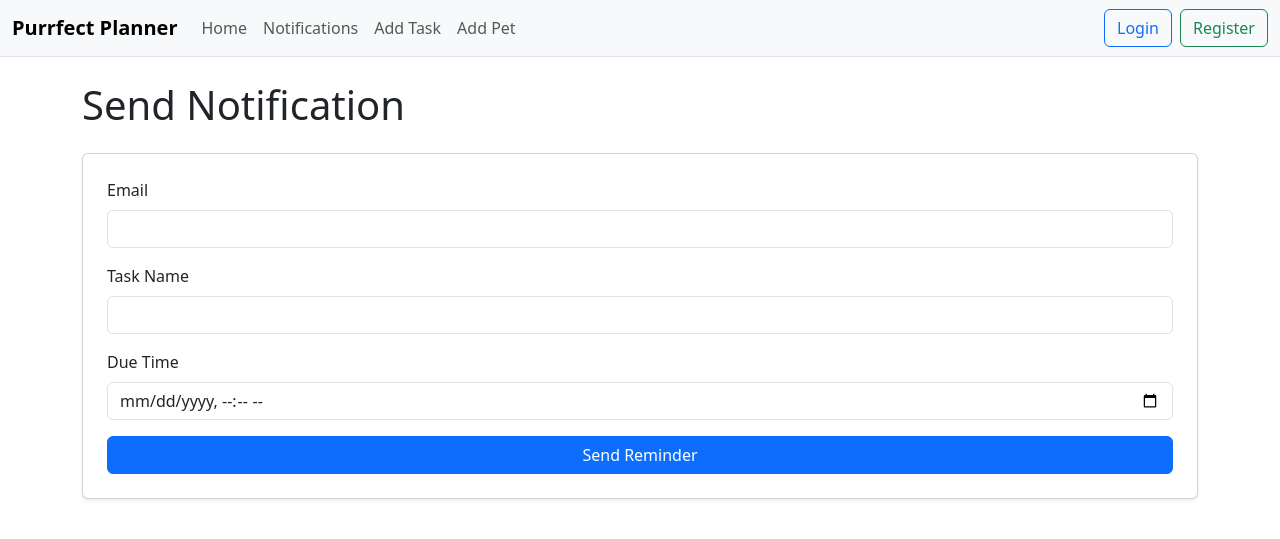
After one commit to ShreyGK6/Purrfect_Planner, a Flask app: page /notifications in a window 1280 px wide. The commit adds this page. Shown: the top 539 px of the page. Run offline with Flask 3, Linux system fonts and the light colour scheme.

Commit message:
merged shrey's stuff(notifications)

```diff
--- a/app.py
+++ b/app.py
@@ -7,6 +7,7 @@ import uuid
 from config import Config
 from models import db, User, Pet, Task, MedicalRecord
 from datetime import datetime
+from utils.notifications import notifications_bp
 
 #loading environment variables from .env
 load_dotenv()
@@ -42,6 +43,7 @@ def create_app():
     #making flask app and point it to templates and static folders
     app = Flask(__name__, template_folder="templates", static_folder="static")
     app.config.from_object(Config)
+    app.register_blueprint(notifications_bp)
 
     #uploads config - jerome code
     app.config["UPLOAD_FOLDER"] = os.path.join(app.static_folder, "uploads")  # absolute FS path
@@ -129,15 +131,12 @@ def create_app():
     def add_pet():
         if request.method == "GET":
             return render_template("add_pet.html")
-
         name = (request.form.get("name") or "").strip()
         species = (request.form.get("species") or "").strip()
         photo = request.files.get("photo")
-
         if not name or not species:
             flash("Name and species are required!", "danger")
             return redirect(url_for("add_pet"))
-
         filename = None
         if photo and photo.filename:
             if not allowed_file(photo.filename):
@@ -150,11 +149,9 @@ def create_app():
             photo.save(save_path)
             # store web path for templates:
             filename = f"/static/uploads/{unique}"
-
         pet = Pet(name=name, type=species, photo_path=filename or "", owner_id=current_user.id)
         db.session.add(pet)
         db.session.commit()
-
         flash("Pet added successfully!", "success")
         return redirect(url_for("home"))
 
@@ -292,7 +289,6 @@ def create_app():
             records = pet.medical_record.to_view()
         else:
              records = {"vaccine": "","allergies": "","medication": "","vet_info": "" }
-
         return render_template("medical_records.html", pet=pet.to_card(), records=records)
 
     @app.route("/records/<int:pet_id>/edit", methods=["GET", "POST"])
@@ -300,13 +296,11 @@ def create_app():
     def edit_med(pet_id):
         pet = Pet.query.filter_by(id=pet_id, owner_id=current_user.id).first_or_404() #curr pet belongs to curr user
         record = pet.medical_record #get exisitng record
-
         if request.method == "POST": #store all fields of data from frontend
             vaccine = (request.form.get("vaccine") or "").strip()
             allergies = (request.form.get("allergies") or "").strip()
             medication = (request.form.get("medication") or "").strip()
             vet_info = (request.form.get("vet_info") or "").strip()
-
             if record is None: #replace dummy record with newly created record if none exists. none exists by default
                 record = MedicalRecord(
                     pet_id=pet.id,
@@ -321,7 +315,6 @@ def create_app():
                 record.allergies = allergies
                 record.medication = medication
                 record.vet_info = vet_info
-
             db.session.commit() #commit changes to db
             flash("Medical records updated!", "success") #success message
             return redirect(url_for("medical_records", pet_id=pet.id))
@@ -341,7 +334,6 @@ def create_app():
     def delete_med(pet_id):
         pet = Pet.query.filter_by(id=pet_id, owner_id=current_user.id).first_or_404() #pet needs to belong to current user
         record = pet.medical_record
-
         #if record exists, clear all fields and commit to db "deleting it"
         #we do not want to delete the rows, just "clear" the data
         if record:
@@ -350,7 +342,6 @@ def create_app():
             record.medication = ""
             record.vet_info = ""
             db.session.commit()
-
         flash("Medical Records Cleared!", "warning")
         return redirect(url_for("medical_records", pet_id=pet_id))
 
@@ -361,28 +352,23 @@ def create_app():
     def edit_pet(pet_id):
         # Make sure the pet belongs to the logged-in user
         pet = Pet.query.filter_by(id=pet_id, owner_id=current_user.id).first_or_404()
-
         if request.method == "POST":
             # Read form data
             name = (request.form.get("name") or "").strip()
             species = (request.form.get("species") or "").strip()
             file = request.files.get("photo")
-
             # Validate basic fields
             if not name or not species:
                 flash("Name and species are required.", "danger")
                 return redirect(url_for("edit_pet", pet_id=pet.id))
-
             # Update text fields
             pet.name = name
             pet.type = species
-
             # handle new photo upload
             if file and file.filename:
                 if not allowed_file(file.filename):
                     flash("Invalid file type. Upload PNG/JPG/GIF.", "danger")
                     return redirect(url_for("edit_pet", pet_id=pet.id))
-
                 safe = secure_filename(file.filename)
                 root, ext = os.path.splitext(safe)
                 unique = f"{root}_{uuid.uuid4().hex[:8]}{ext}"
@@ -390,7 +376,6 @@ def create_app():
                 os.makedirs(upload_dir, exist_ok=True)
                 save_path = os.path.join(upload_dir, unique)
                 file.save(save_path)
-
                 # try to delete the old file (only if it was in /static/uploads)
                 if pet.photo_path and pet.photo_path.startswith("/static/uploads/"):
                     old_fs_path = pet.photo_path.lstrip("/")
@@ -399,16 +384,13 @@ def create_app():
                     except OSError:
                         # If the file is missing ignore the error
                         pass
-
                 # Store the new web path
                 pet.photo_path = f"/static/uploads/{unique}"
-
-            # 6. Commit to DB and redirect back to dashboard
+            # Commit to DB and redirect back to dashboard
             db.session.commit()
             flash("Pet updated successfully.", "success")
             return redirect(url_for("home"))
-
-        # GET: show the edit form with current data
+        # show the edit form with current data
         return render_template("edit_pet.html", pet=pet)
 
     #jerome code - delete pet
@@ -417,17 +399,14 @@ def create_app():
     def delete_pet(pet_id):
         # Make sures the pet belongs to the logged in user
         pet = Pet.query.filter_by(id=pet_id, owner_id=current_user.id).first_or_404()
-
         if pet.photo_path and pet.photo_path.startswith("/static/uploads/"):
             old_fs_path = pet.photo_path.lstrip("/")
             try:
                 os.remove(old_fs_path)
             except OSError:
                 pass
-
         db.session.delete(pet)
         db.session.commit()
-
         flash("Pet deleted successfully (and related tasks/records were removed).", "success")
         return redirect(url_for("home"))
 
--- a/templates/base.html
+++ b/templates/base.html
@@ -17,6 +17,7 @@
         <div class="collapse navbar-collapse" id="nav">
           <ul class="navbar-nav me-auto mb-2 mb-lg-0">
             <li class="nav-item"><a class="nav-link" href="{{ url_for('home') }}">Home</a></li>
+            <li class="nav-item"><a class="nav-link" href="{{ url_for('notifications.index') }}">Notifications</a></li>
             <li class="nav-item"><a class="nav-link" href="{{ url_for('add_task') }}">Add Task</a></li>
             <li class="nav-item"><a class="nav-link" href="{{ url_for('add_pet') }}">Add Pet</a></li>
           </ul>
--- /dev/null
+++ b/templates/index.html
@@ -0,0 +1,24 @@
+{% extends "base.html" %}
+
+{% block content %}
+<h1 class="mb-4">Send Notification</h1>
+
+<form method="POST" action="{{ url_for('notifications.index') }}" class="card p-4 shadow-sm">
+    <div class="mb-3">
+        <label class="form-label">Email</label>
+        <input type="email" name="email" class="form-control" required>
+    </div>
+
+    <div class="mb-3">
+        <label class="form-label">Task Name</label>
+        <input type="text" name="task_name" class="form-control" required>
+    </div>
+
+    <div class="mb-3">
+        <label class="form-label">Due Time</label>
+        <input type="datetime-local" name="due_time" class="form-control" required>
+    </div>
+
+    <button type="submit" class="btn btn-primary">Send Reminder</button>
+</form>
+{% endblock %}
--- a/utils/notifications.py
+++ b/utils/notifications.py
@@ -55,7 +55,6 @@ def send_email_reminder(to_email, task_name, due_time):
 @notifications_bp.route("/notifications", methods=["GET", "POST"])
 def index():
     if request.method == "POST":
-        task_id = request.form.get("task_id")
         to_email = request.form.get("email")
         task_name = request.form.get("task_name")
         due_time_str = request.form.get("due_time")
```
